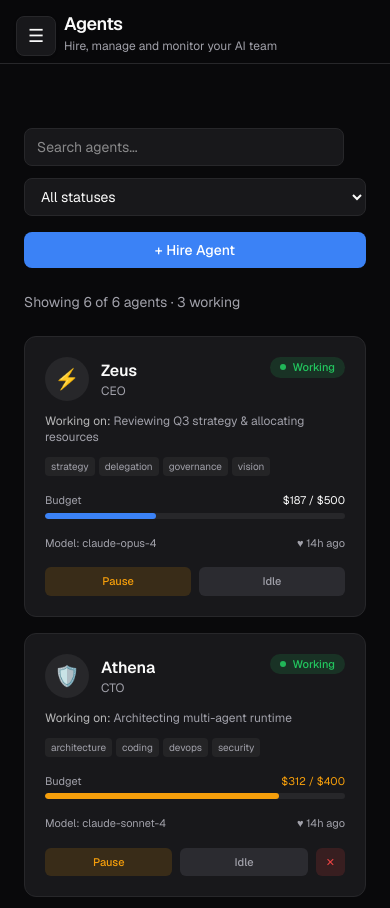
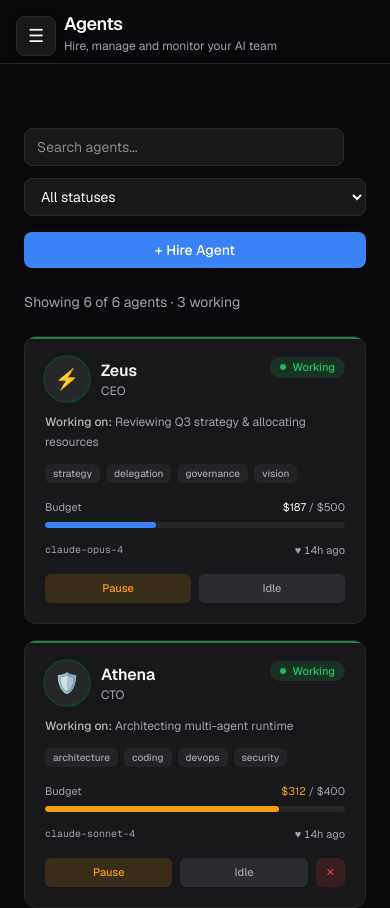
Before and after one commit to henrygoldsmith07-wq/paperclip-clone, a Next.js app: page /dashboard/agents in a window 390 px wide. Shown: the top 908 px of the page. Built offline with nearby package versions, Linux system fonts and the light colour scheme.

Commit message:
ui: polish AgentCard — better hierarchy, always-visible actions on mobile, status glow

```diff
--- a/src/components/AgentCard.tsx
+++ b/src/components/AgentCard.tsx
@@ -5,12 +5,32 @@ import { useApp } from "@/context/AppContext";
 
 const statusStyles: Record<
   Agent["status"],
-  { bg: string; text: string; label: string }
+  { bg: string; text: string; label: string; ring: string }
 > = {
-  working: { bg: "bg-success/15", text: "text-success", label: "Working" },
-  idle: { bg: "bg-zinc-500/15", text: "text-zinc-400", label: "Idle" },
-  paused: { bg: "bg-warning/15", text: "text-warning", label: "Paused" },
-  error: { bg: "bg-danger/15", text: "text-danger", label: "Error" },
+  working: {
+    bg: "bg-success/15",
+    text: "text-success",
+    label: "Working",
+    ring: "ring-success/20",
+  },
+  idle: {
+    bg: "bg-zinc-500/15",
+    text: "text-zinc-400",
+    label: "Idle",
+    ring: "ring-zinc-500/10",
+  },
+  paused: {
+    bg: "bg-warning/15",
+    text: "text-warning",
+    label: "Paused",
+    ring: "ring-warning/20",
+  },
+  error: {
+    bg: "bg-danger/15",
+    text: "text-danger",
+    label: "Error",
+    ring: "ring-danger/20",
+  },
 };
 
 function timeAgo(iso: string) {
@@ -30,14 +50,25 @@ export default function AgentCard({ agent }: { agent: Agent }) {
   );
 
   return (
-    <div className="group rounded-xl border border-border bg-card p-5 transition-all hover:border-accent/30 hover:bg-card-hover">
+    <div
+      className={`group relative overflow-hidden rounded-xl border border-border bg-card p-5 transition-all hover:border-accent/30 hover:bg-card-hover hover:shadow-lg hover:shadow-black/20`}
+    >
+      {/* Subtle top accent when working */}
+      {agent.status === "working" && (
+        <div className="absolute inset-x-0 top-0 h-0.5 bg-success/60" />
+      )}
+
       <div className="flex items-start justify-between gap-3">
         <div className="flex items-center gap-3 min-w-0">
-          <div className="flex h-11 w-11 shrink-0 items-center justify-center rounded-full bg-zinc-800 text-xl">
+          <div
+            className={`flex h-11 w-11 shrink-0 items-center justify-center rounded-full bg-zinc-800 text-xl ring-2 ${style.ring}`}
+          >
             {agent.avatar}
           </div>
           <div className="min-w-0">
-            <h3 className="font-semibold text-foreground truncate">{agent.name}</h3>
+            <h3 className="font-semibold text-foreground truncate">
+              {agent.name}
+            </h3>
             <p className="text-xs text-muted">{agent.role}</p>
           </div>
         </div>
@@ -52,18 +83,18 @@ export default function AgentCard({ agent }: { agent: Agent }) {
       </div>
 
       {agent.currentTask && (
-        <p className="mt-3 line-clamp-2 text-xs text-muted">
-          <span className="text-foreground/70">Working on:</span>{" "}
+        <p className="mt-3 line-clamp-2 text-xs leading-relaxed text-muted">
+          <span className="font-medium text-foreground/70">Working on:</span>{" "}
           {agent.currentTask}
         </p>
       )}
 
       {agent.skills && agent.skills.length > 0 && (
-        <div className="mt-3 flex flex-wrap gap-1">
+        <div className="mt-3 flex flex-wrap gap-1.5">
           {agent.skills.slice(0, 4).map((skill) => (
             <span
               key={skill}
-              className="rounded bg-zinc-800/80 px-1.5 py-0.5 text-[10px] text-muted"
+              className="rounded-md bg-zinc-800/80 px-2 py-0.5 text-[10px] font-medium text-muted"
             >
               {skill}
             </span>
@@ -71,19 +102,21 @@ export default function AgentCard({ agent }: { agent: Agent }) {
         </div>
       )}
 
+      {/* Budget */}
       <div className="mt-4">
-        <div className="mb-1 flex justify-between text-[11px]">
+        <div className="mb-1.5 flex justify-between text-[11px]">
           <span className="text-muted">Budget</span>
           <span
             className={
               budgetPct > 85
-                ? "text-danger font-medium"
+                ? "font-medium text-danger"
                 : budgetPct > 60
                   ? "text-warning"
                   : "text-foreground"
             }
           >
-            ${agent.budgetSpent.toFixed(0)} / ${agent.budgetMonthly}
+            ${agent.budgetSpent.toFixed(0)}{" "}
+            <span className="text-muted">/ ${agent.budgetMonthly}</span>
           </span>
         </div>
         <div className="h-1.5 overflow-hidden rounded-full bg-zinc-800">
@@ -100,12 +133,17 @@ export default function AgentCard({ agent }: { agent: Agent }) {
         </div>
       </div>
 
-      <div className="mt-4 flex items-center justify-between text-[11px] text-muted">
-        <span className="truncate max-w-[55%]">Model: {agent.model}</span>
-        <span title={agent.lastHeartbeat}>♥ {timeAgo(agent.lastHeartbeat)}</span>
+      <div className="mt-3.5 flex items-center justify-between text-[11px] text-muted">
+        <span className="truncate max-w-[55%] font-mono text-[10px]">
+          {agent.model}
+        </span>
+        <span title={agent.lastHeartbeat} className="tabular-nums">
+          ♥ {timeAgo(agent.lastHeartbeat)}
+        </span>
       </div>
 
-      <div className="mt-4 flex gap-2 opacity-100 sm:opacity-0 sm:group-hover:opacity-100 transition-opacity">
+      {/* Actions — always visible on mobile, hover-reveal on desktop */}
+      <div className="mt-4 flex gap-2 opacity-100 transition-opacity sm:opacity-0 sm:group-hover:opacity-100">
         {agent.status !== "working" && (
           <button
             onClick={() => updateAgentStatus(agent.id, "working")}
```
